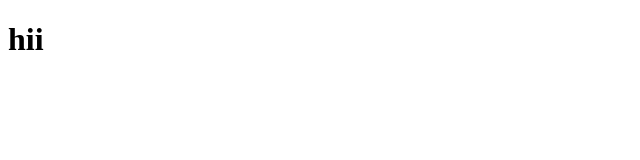
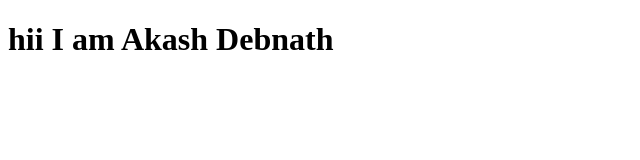
Before and after one commit to akash-64bit/span_master, a plain HTML site: page index.html in a window 1280 px wide. Shown: the whole page, without its empty margins (0-640 px from the left). Drawn offline with Linux system fonts and the light colour scheme.

Commit message:
secound commit

```diff
--- a/index.html
+++ b/index.html
@@ -7,6 +7,6 @@
     <title>Document</title>
 </head>
 <body>
-    <h1>hii</h1>
+    <h1>hii I am Akash Debnath</h1>
 </body>
 </html>
```
